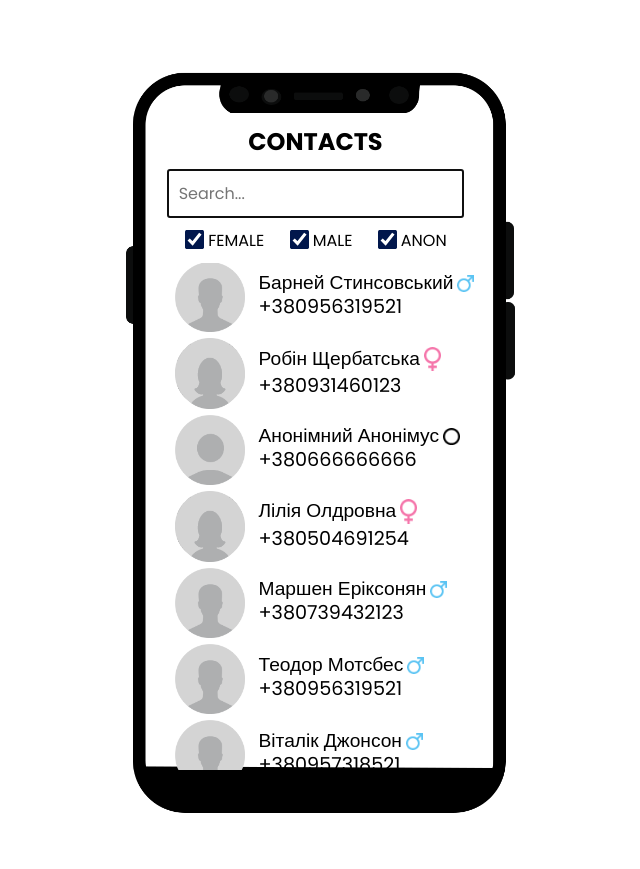
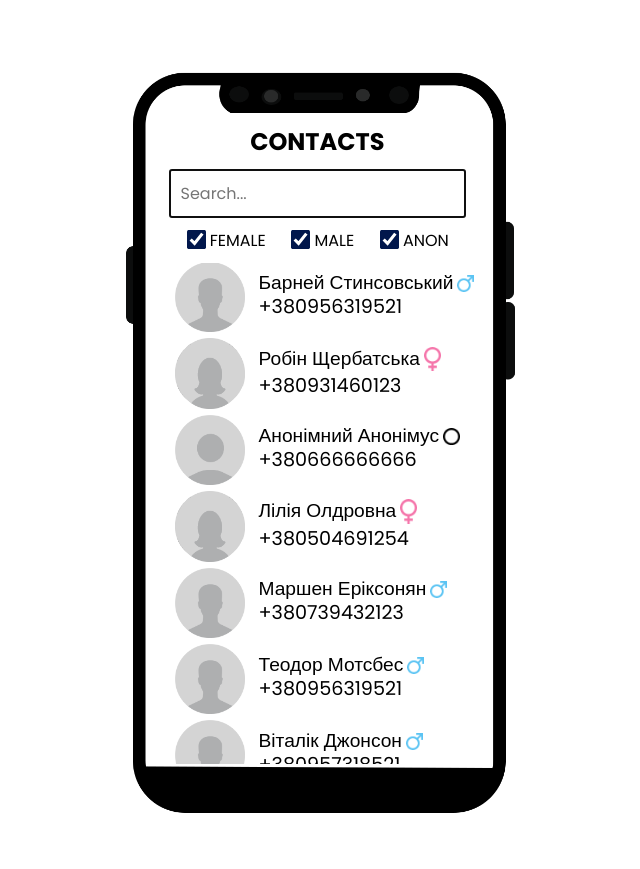
Before and after one commit to nadjon4ik/contact-app, a React app: page / in a window 1280 px wide. Shown: the whole page, without its empty margins (321-961 px from the left). Built offline with nearby package versions, Linux system fonts and the light colour scheme.

Commit message:
fix styling

```diff
--- a/src/components/Contacts/Contacts.css
+++ b/src/components/Contacts/Contacts.css
@@ -27,7 +27,7 @@ div.contact-list {
   overflow: auto;
   z-index: 1;
   overflow-x: hidden;
-  height: 640px;
+  height: 634px;
   float: left;
   overflow-y: scroll
 }
@@ -39,10 +39,10 @@ div.contact-list {
 }
 
 .fixed {
-  width: 75%;
+  width: 75.4%;
   position: absolute;
   left: 9%;
-  padding-left: 11px;
+  padding: 0px 12px;
   background: white;
   z-index: 4000;
 }
```
